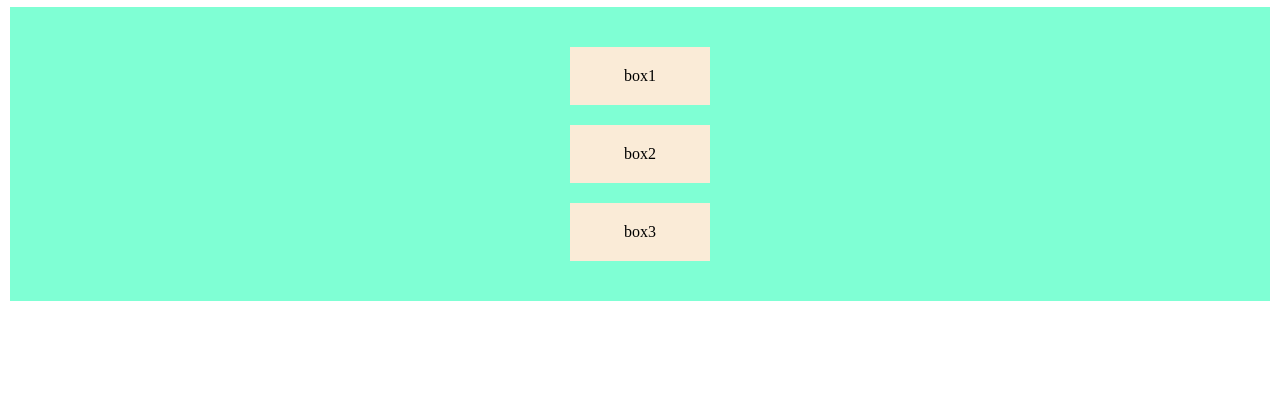
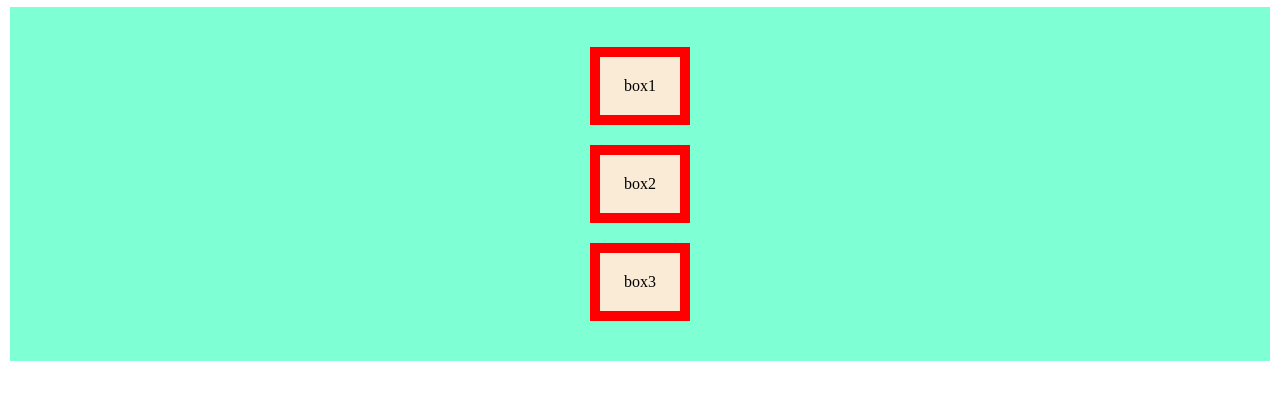
Before and after one commit to cananagbal/css2, a plain HTML site: page index.html in a window 1280 px wide. Shown: the part 40-440 px from the top of the page. Drawn offline with Linux system fonts and the light colour scheme.

Commit message:
border-box öğrenildi

```diff
--- a/style.css
+++ b/style.css
@@ -1,6 +1,7 @@
 *{
     margin: 0;
     padding: 0;
+    box-sizing: border-box;
 
 }
 
@@ -18,4 +19,6 @@ padding: 20px;
 width: 100px;
 text-align: center;
 margin: 20px auto;
+
+border: 10px solid red;
 }
```
